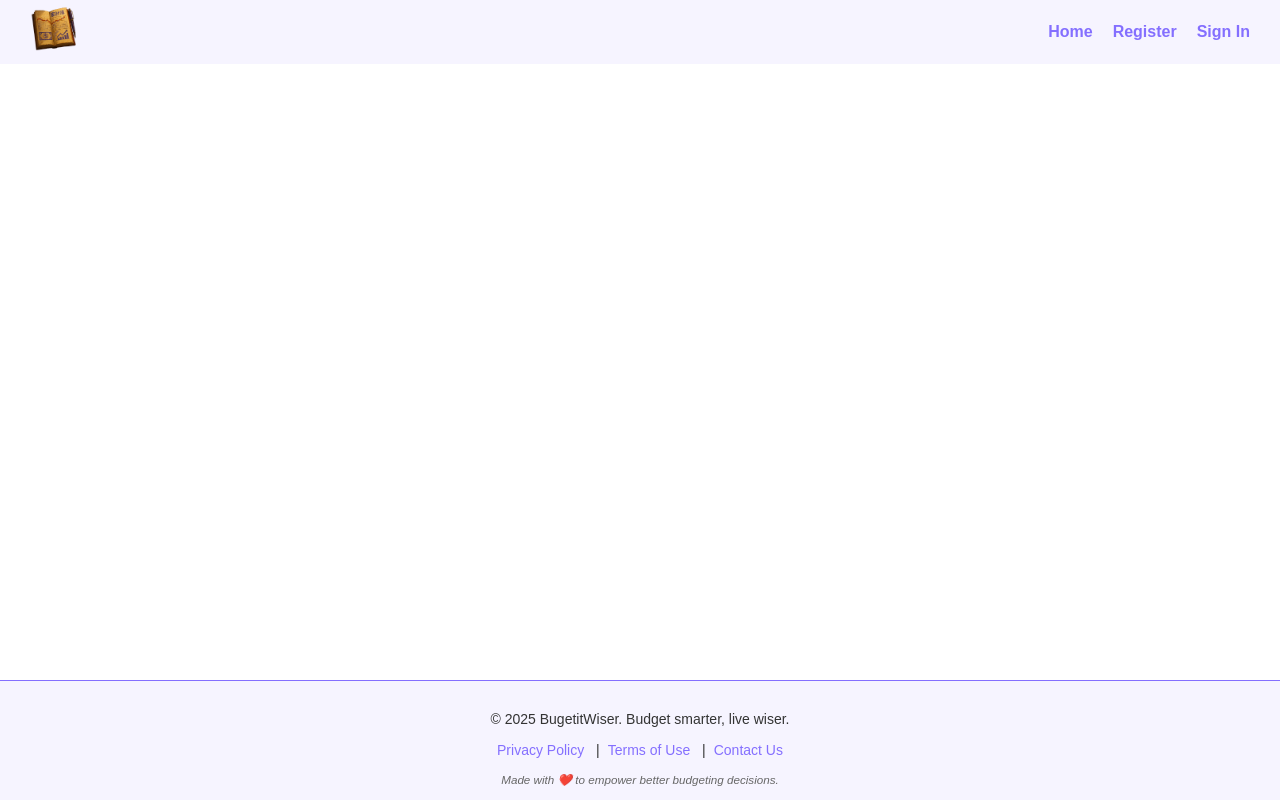
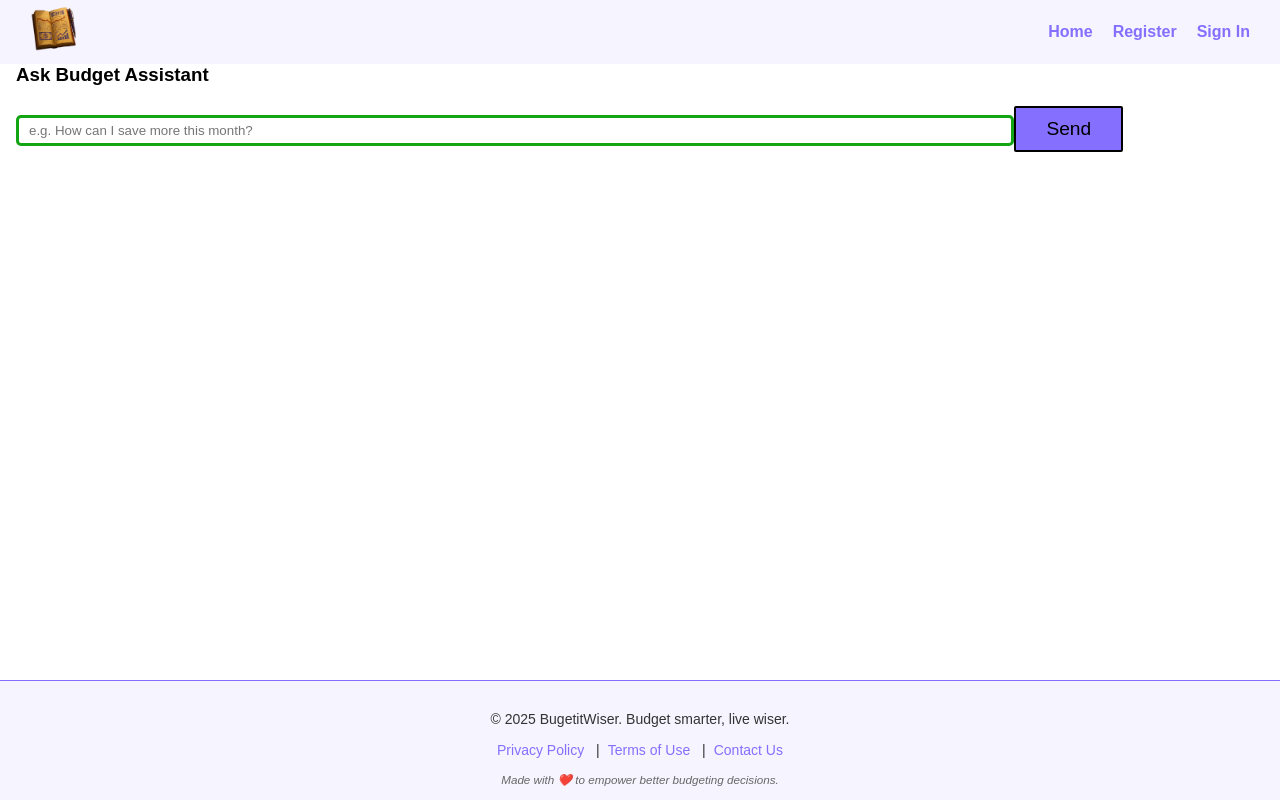
Before and after one commit to HusainNit/BudgetItWiser, a React (Vite) app in the folder client/: page /ai in a window 1280 px wide. Built offline with nearby package versions, Linux system fonts and the light colour scheme; a web font is replaced by a local one.

Commit message:
[ADD] ai chat: add page and func to chat with ai assistant

```diff
--- /dev/null
+++ b/client/css/pages/ai.css
@@ -0,0 +1,13 @@
+.aiButton {
+  margin: 0 0 0 20px;
+  padding: 2px 10px;
+  border-radius: 20px;
+}
+
+.conatainerofAi {
+  margin-bottom: 50px;
+}
+
+.respon {
+  margin-bottom: 5px;
+}
--- a/client/index.html
+++ b/client/index.html
@@ -2,9 +2,10 @@
 <html lang="en">
   <head>
     <meta charset="UTF-8" />
-    <link rel="icon" type="image/svg+xml" href="/vite.svg" />
+    <link rel="icon" type="image/svg+xml" href="./public/imgs/icon.png" />
     <meta name="viewport" content="width=device-width, initial-scale=1.0" />
     <title>BudgetItWiser</title>
+    <script src="https://js.puter.com/v2/"></script>
   </head>
   <body>
     <div id="root"></div>
--- a/client/src/App.jsx
+++ b/client/src/App.jsx
@@ -13,6 +13,7 @@ import "../css/pages/analytic.css";
 import "../css/components/footer.css";
 import "../css/pages/main.css";
 
+
 import { Routes, Route } from "react-router-dom";
 import { useState, useEffect, use } from "react";
 
@@ -24,6 +25,7 @@ import Budget from "./pages/Budget.jsx";
 import Expense from "./pages/Expenses.jsx";
 import Profile from "./pages/Profile.jsx";
 import Analytic from "./pages/Analytic.jsx";
+import Ai from "./pages/Ai.jsx";
 
 const App = () => {
   const [user, setUser] = useState(null);
@@ -62,6 +64,7 @@ const App = () => {
             element={<Profile user={user} setUser={setUser} />}
           />
           <Route path="/analytic/" element={<Analytic user={user} />} />
+          <Route path="/ai/" element={<Ai user={user} />} />
         </Routes>
       </main>
       <footer>
--- /dev/null
+++ b/client/src/ai/AiChat.jsx
@@ -0,0 +1,50 @@
+import { useState } from "react";
+
+function AiChat() {
+  const [input, setInput] = useState("");
+  const [chatHistory, setChatHistory] = useState([]);
+  const [loading, setLoading] = useState(false);
+
+  const sendMessage = async () => {
+    const result = await window.puter.ai.chat(input);
+
+    setChatHistory((prev) => [
+      ...prev,
+      {
+        role: "user",
+        content: input,
+      },
+      result.message,
+    ]);
+
+    setInput("");
+  };
+
+  return (
+    <div>
+      <h3>Ask Budget Assistant</h3>
+
+      <input
+        type="text"
+        value={input}
+        onChange={(e) => setInput(e.target.value)}
+        placeholder="e.g. How can I save more this month?"
+      />
+      <button onClick={sendMessage} className="aiButton">
+        Send
+      </button>
+
+      <div className="conatainerofAi">
+        {chatHistory.map((msg, i) => (
+          <div className="respon" key={i}>
+            <p key={i}>
+              <strong>{msg.role}:</strong> {msg.content}
+            </p>
+          </div>
+        ))}
+      </div>
+    </div>
+  );
+}
+
+export default AiChat;
--- /dev/null
+++ b/client/src/pages/Ai.jsx
@@ -0,0 +1,9 @@
+import AiChat from "../ai/AiChat"
+
+const Ai = ({user})=>{
+    return (
+        <AiChat />
+    )
+}
+
+export default Ai
```
Also changed, not shown: 1 other file (tests, documents, lock files or other folders).
